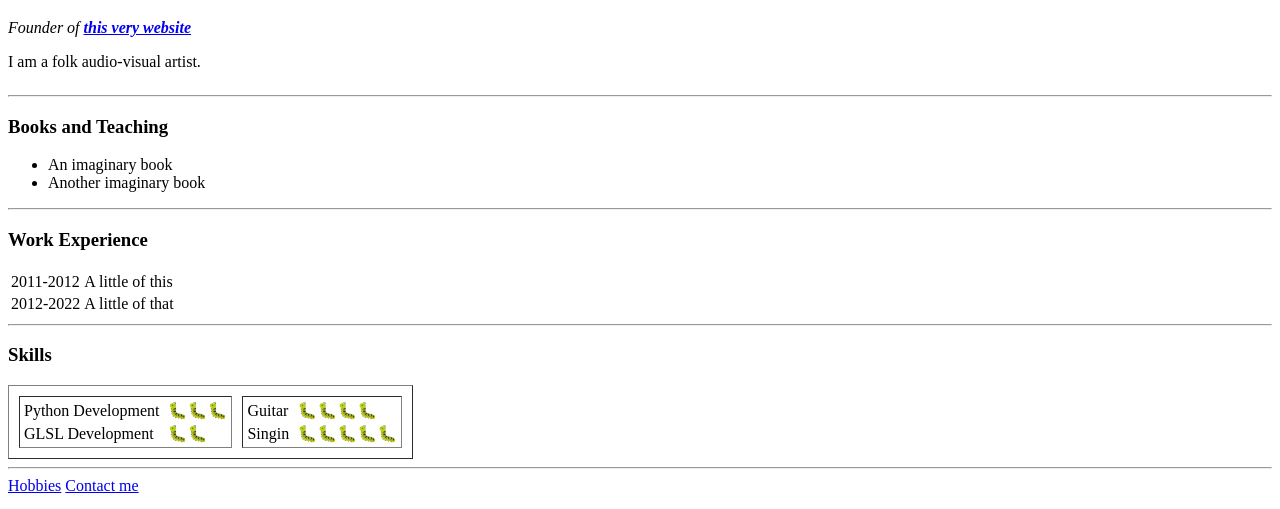
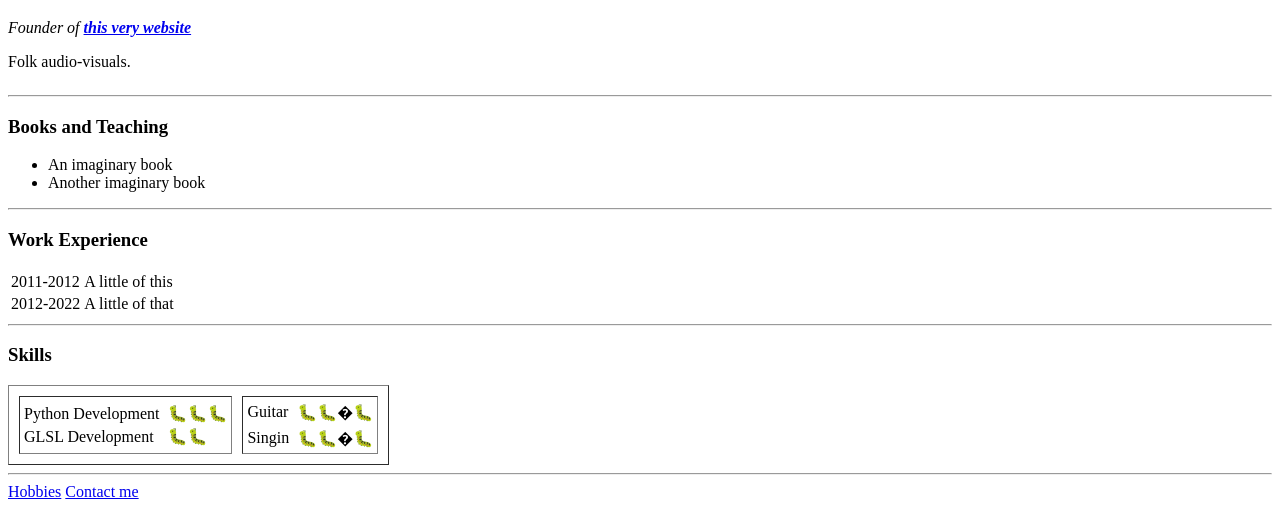
Before and after one commit to lemon-barrel/cv, a plain HTML site: page index.html in a window 1280 px wide. Shown: the part 394-903 px from the top of the page. Drawn offline with Linux system fonts and the light colour scheme.

Commit message:
Update index.html

```diff
--- a/index.html
+++ b/index.html
@@ -14,7 +14,7 @@
 
     </tr>
   <p>
-    I am a folk audio-visual artist.
+    Folk audio-visuals.
   </p>
 </table>
   <!-- <hr> stands for horizontal rule - is a thematic break (e.g. a shift of topic) -->
@@ -62,12 +62,12 @@
             <tr>
               <td>Guitar</td>
               <td></td>
-              <td>🐛🐛🐛🐛</td>
+              <td>🐛🐛�🐛</td>
             </tr>
             <tr>
               <td>Singin</td>
               <td></td>
-              <td>🐛🐛🐛🐛🐛</td>
+              <td>🐛🐛�🐛</td>
             </tr>
         </table>
       </td>
```
